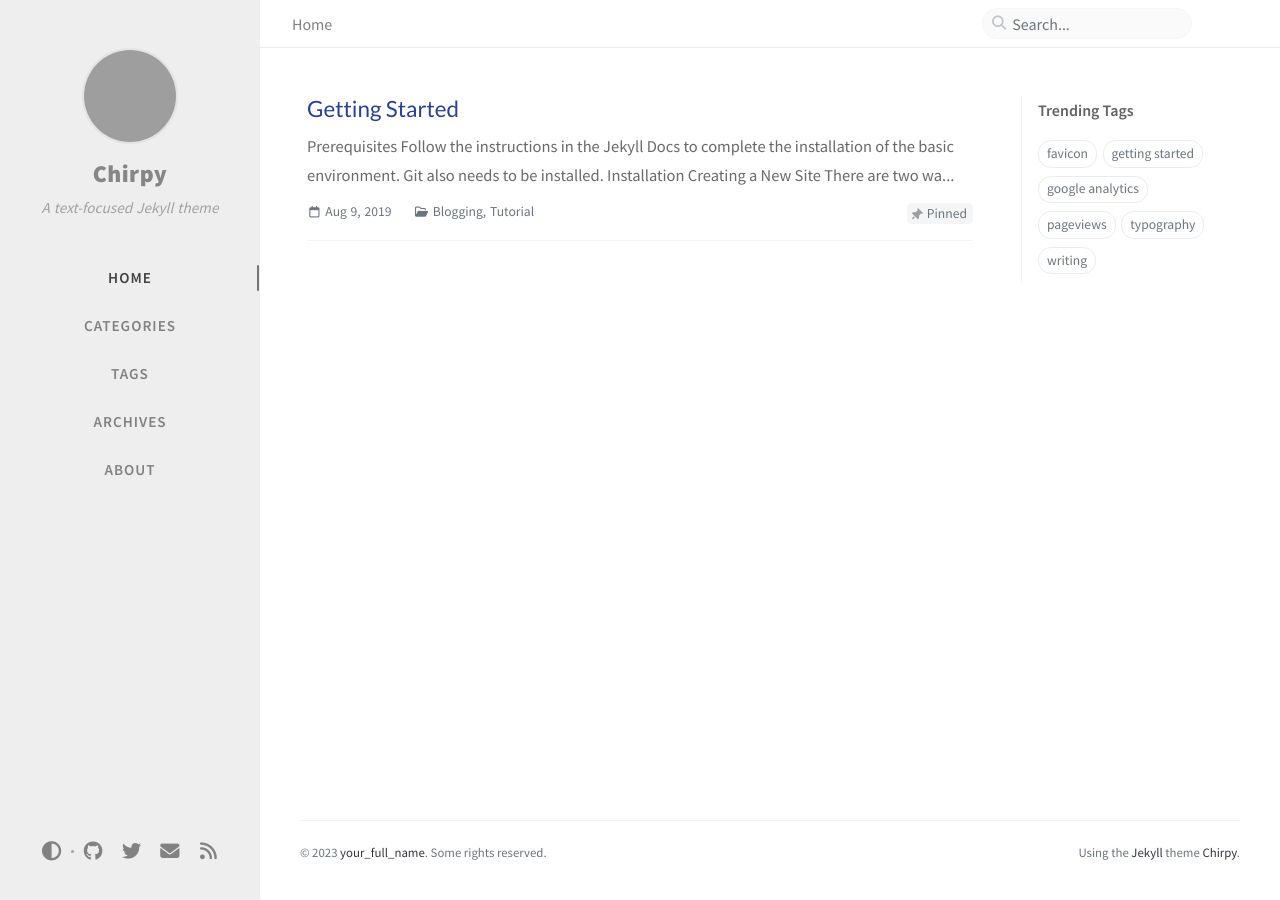
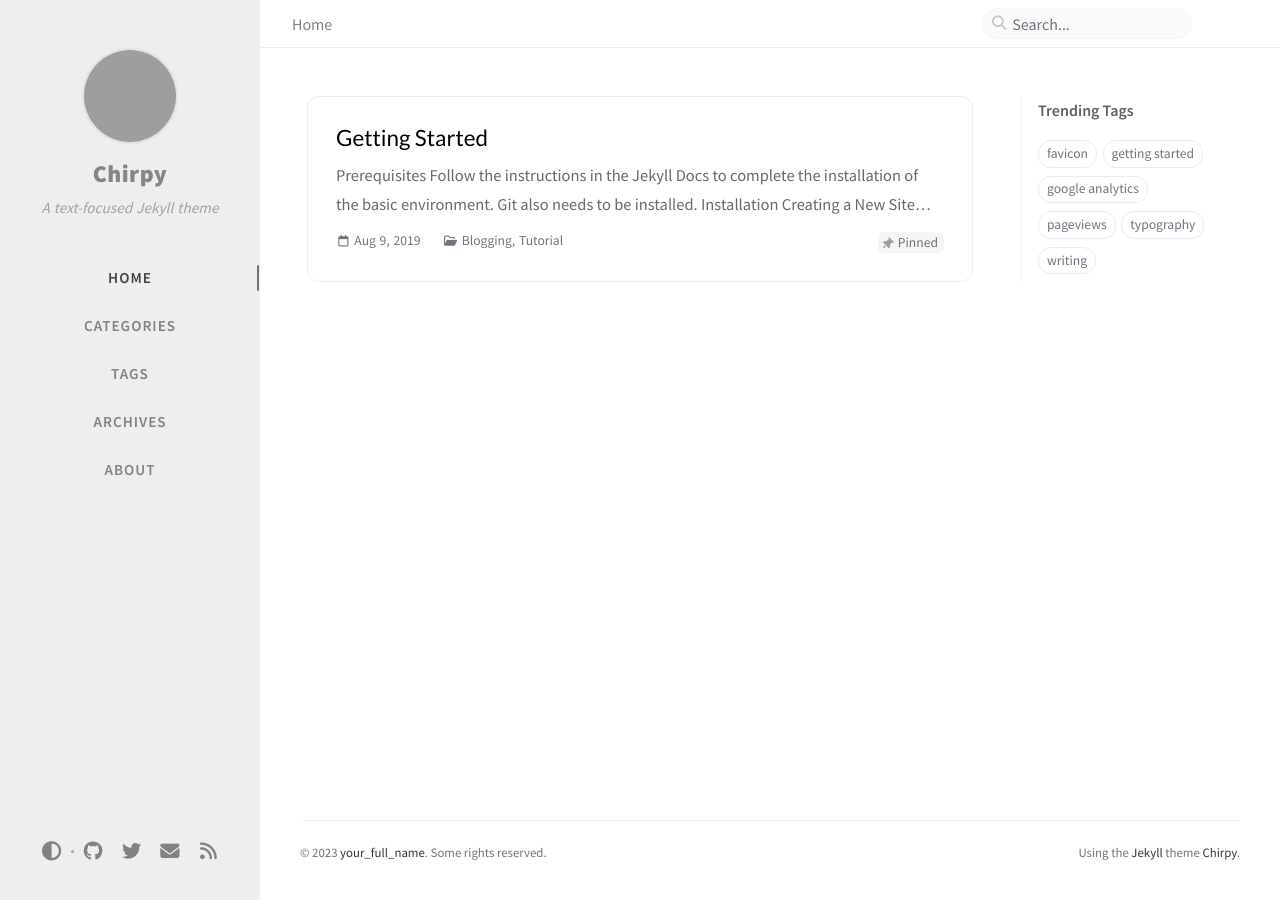
Before and after one commit to nicetrykiddo/writeups, a Jekyll site: the page built from index.html, in a window 1280 px wide. Built offline with Jekyll 4.4.1, drawn with Linux system fonts in a browser that asks for light colours; comment, search, counter and statistics services are not loaded; grey boxes are pictures that could not be loaded.

Commit message:
feat(ux): turn home page posts into clickable cards (#895)
Resolves #895

```diff
--- a/_layouts/home.html
+++ b/_layouts/home.html
@@ -3,10 +3,10 @@ layout: page
 # The Home page layout
 ---
 
-{% assign pinned = site.posts | where: "pin", "true" %}
-{% assign default = site.posts | where_exp: "item", "item.pin != true and item.hidden != true" %}
+{% assign pinned = site.posts | where: 'pin', 'true' %}
+{% assign default = site.posts | where_exp: 'item', 'item.pin != true and item.hidden != true' %}
 
-{% assign posts = "" | split: "" %}
+{% assign posts = '' | split: '' %}
 
 <!-- Get pinned posts -->
 
@@ -29,7 +29,7 @@ layout: page
   {% assign default_beg = 0 %}
 {% endif %}
 
-{% assign default_num = paginator.posts | size | minus: pinned_num  %}
+{% assign default_num = paginator.posts | size | minus: pinned_num %}
 {% assign default_end = default_beg | plus: default_num | minus: 1 %}
 
 {% if default_num > 0 %}
@@ -39,15 +39,15 @@ layout: page
 {% endif %}
 
 <div id="post-list">
-
   {% for post in posts %}
-
-  <div class="post-preview">
-    <h1>
-      <a href="{{ post.url | relative_url }}">{{ post.title }}</a>
+    <div class="card post-preview">
+      <a href="{{ post.url | relative_url }}">
+        <div class="card-body">
+          <h1 class="card-title">
+            {{ post.title }}
           </h1>
 
-    <div class="post-content">
+          <div class="card-text post-content">
             <p>
               {% include no-linenos.html content=post.content %}
               {{ content | markdownify | strip_html | truncate: 200 | escape }}
@@ -56,7 +56,6 @@ layout: page
 
           <div class="post-meta text-muted d-flex">
             <div class="mr-auto">
-
               <!-- posted date -->
               <i class="far fa-calendar fa-fw"></i>
               {% include datetime.html date=post.date %}
@@ -71,7 +70,6 @@ layout: page
                   {% endfor %}
                 </span>
               {% endif %}
-
             </div>
 
             {% if post.pin %}
@@ -80,14 +78,15 @@ layout: page
                 <span>{{ site.data.locales[site.lang].post.pin_prompt }}</span>
               </div>
             {% endif %}
-
-    </div> <!-- .post-meta -->
-
-  </div> <!-- .post-review -->
-
+          </div>
+          <!-- .post-meta -->
+        </div>
+      </a>
+    </div>
+    <!-- .post-review -->
   {% endfor %}
-
-</div> <!-- #post-list -->
+</div>
+<!-- #post-list -->
 
 {% if paginator.total_pages > 0 %}
   {% include post-paginator.html %}
--- a/_sass/colors/dark-typography.scss
+++ b/_sass/colors/dark-typography.scss
@@ -68,7 +68,8 @@
   --btn-share-color: #6c757d;
   --btn-share-hover-color: #bfc1ca;
   --relate-post-date: var(--text-muted-color);
-  --card-bg: rgb(39, 40, 43);
+  --card-bg: #212121;
+  --card-hovor-bg: #3a3a3a;
   --card-border-color: rgb(53, 53, 60);
   --card-box-shadow: var(--main-bg);
   --kbd-wrap-color: #6a6a6a;
--- a/_sass/colors/light-typography.scss
+++ b/_sass/colors/light-typography.scss
@@ -63,7 +63,8 @@
   /* Posts */
   --toc-highlight: #563d7c;
   --btn-share-hover-color: var(--link-color);
-  --card-border-color: #f1f1f1;
+  --card-hovor-bg: #eeeeee;
+  --card-border-color: #ececec;
   --card-box-shadow: rgba(234, 234, 234, 0.76);
   --label-color: #616161;
   --relate-post-date: rgba(30, 55, 70, 0.4);
--- a/_sass/layout/home.scss
+++ b/_sass/layout/home.scss
@@ -53,16 +53,26 @@
 } /* .pagination */
 
 #post-list {
-  margin-top: 1rem;
+  margin-top: 1.75rem;
   padding-right: 0.5rem;
 
+  a:hover {
+    text-decoration: none;
+  }
+
   .post-preview {
-    padding-top: 1.5rem;
-    padding-bottom: 1rem;
-    border-bottom: 1px solid var(--main-border-color);
+    padding: 0.25rem;
+    border-radius: 0.75rem;
+    border: 1px solid var(--card-border-color);
+    background: var(--card-bg);
 
-    a:hover {
-      @extend %link-hover;
+    &:hover {
+      background: var(--card-hovor-bg);
+      box-shadow: 0 0.125rem 0.25rem rgba(0, 0, 0, 0.075);
+    }
+
+    &:not(:last-child) {
+      margin-bottom: 1.75rem;
     }
 
     h1 {
@@ -103,7 +113,6 @@
       color: var(--post-list-text-color);
 
       > p {
-        /* Make preview shorter on the homepage */
         margin: 0;
         overflow: hidden;
         text-overflow: ellipsis;
@@ -115,8 +124,19 @@
   } /* .post-preview */
 } /* #post-list */
 
+@media (hover: hover) {
+  .post-preview {
+    transition: all 0.35s ease-in-out;
+  }
+}
+
 /* Hide SideBar and TOC */
 @media all and (max-width: 830px) {
+  .post-preview {
+    margin-left: -0.5rem;
+    margin-right: -0.5rem;
+  }
+
   .pagination {
     justify-content: space-evenly;
 
@@ -131,9 +151,12 @@
 /* Sidebar is visible */
 @media all and (min-width: 831px) {
   #post-list {
-    margin-top: 1.5rem;
+    margin-top: 3rem;
 
-    .post-preview .post-meta {
+    .post-preview {
+      padding: 0.5rem;
+
+      .post-meta {
         .pin {
           background: var(--pin-bg);
           border-radius: 5px;
@@ -145,6 +168,7 @@
 
           > span {
             display: inline;
+          }
         }
       }
     }
```
Lines whose indentation alone changed are shown as unchanged.
